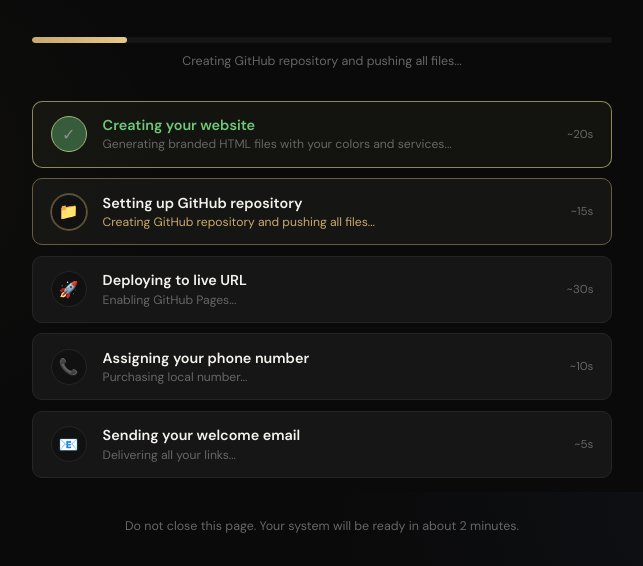
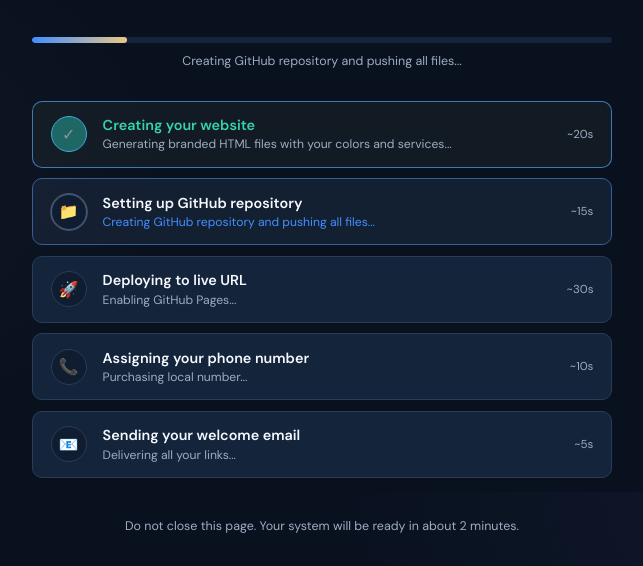
Before and after one commit to sitecommand-io/platform, a plain HTML site: page setup-progress.html in a window 1280 px wide. Shown: the part 308-874 px from the top of the page, without its empty margins (318-961 px from the left). Drawn offline with Linux system fonts and the light colour scheme.

Commit message:
Apply navy visual palette to public page

```diff
--- a/setup-progress.html
+++ b/setup-progress.html
@@ -50,6 +50,7 @@
     .copy-btn{background:rgba(200,169,110,.1);border:1px solid rgba(200,169,110,.3);color:var(--accent);font-size:.7rem;font-weight:600;padding:.2rem .6rem;border-radius:99px;cursor:pointer;margin-top:.35rem;display:inline-block}
   </style>
 <link rel="stylesheet" href="sitecommand-3d.css?v=20261119" />
+<link rel="stylesheet" href="sitecommand-navy.css?v=2"><script>document.addEventListener("DOMContentLoaded",()=>document.body.classList.add("sc-public-navy"))</script>
 </head>
 <body>
 <div class="wrap">
```
